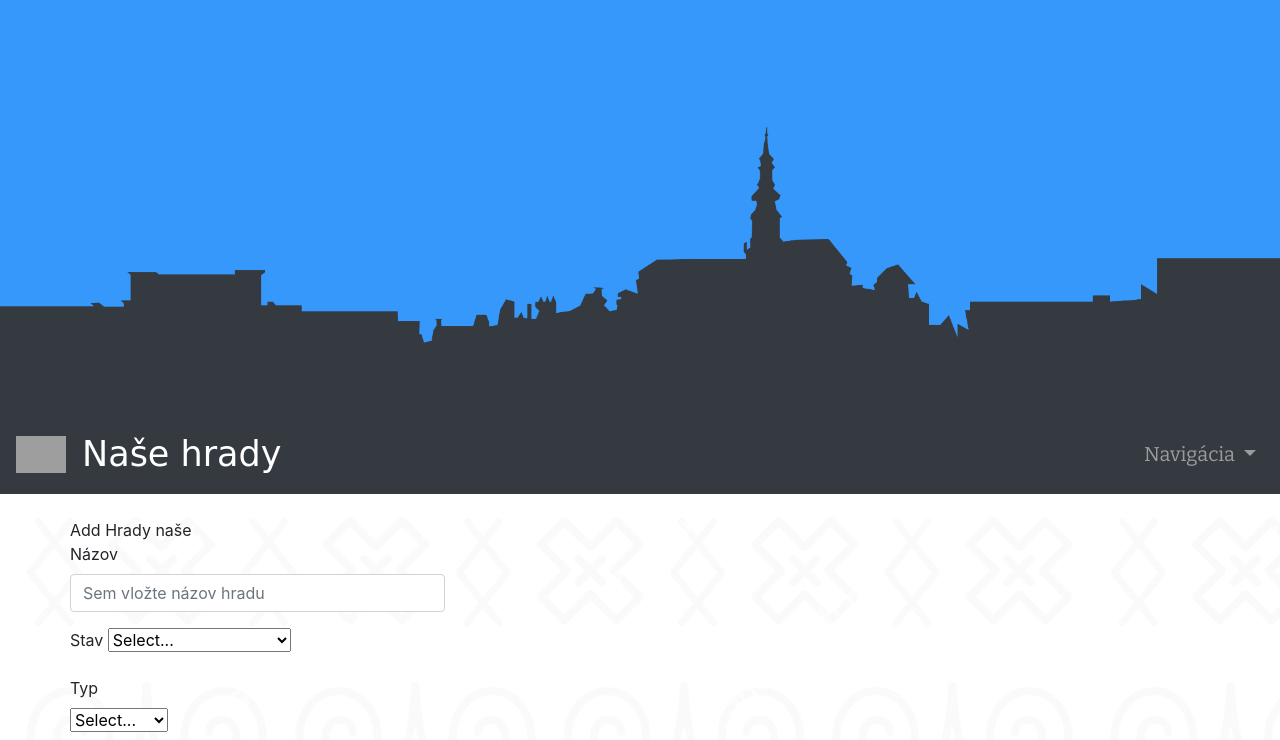
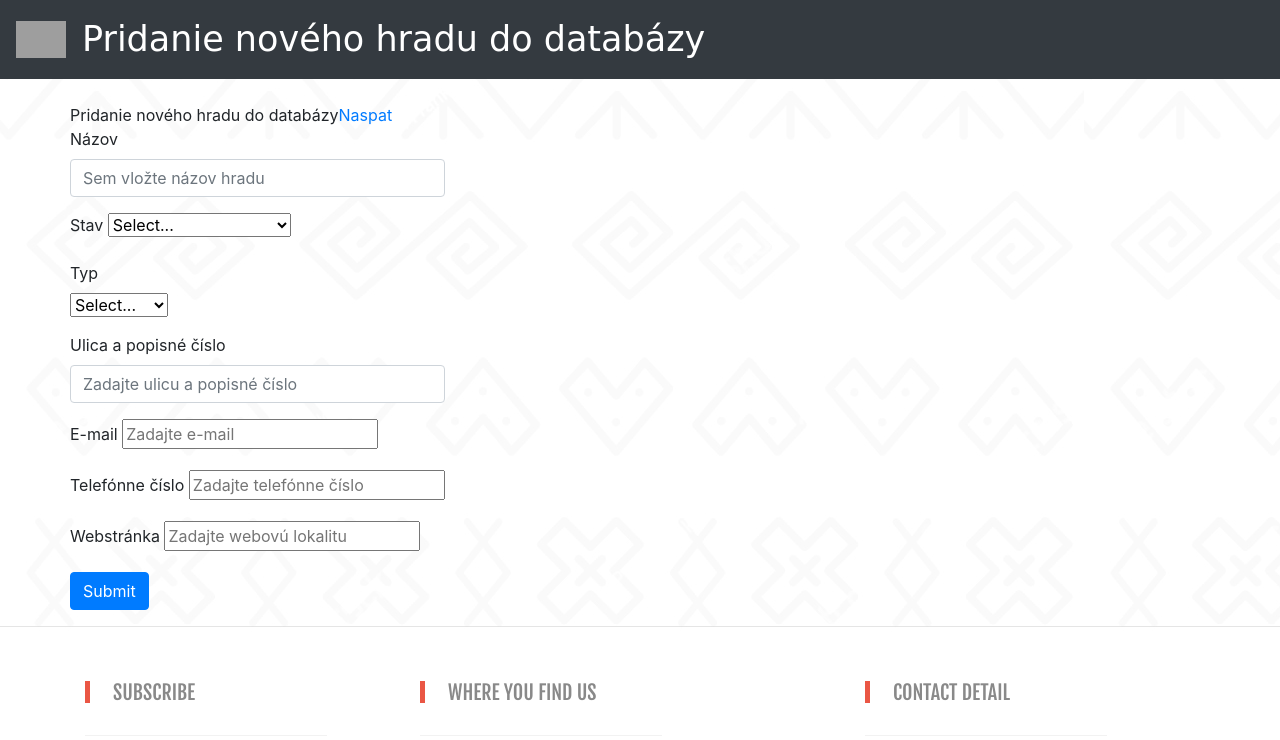
Before and after one commit to ksteflovic/hrady, a CodeIgniter app: page /projekty/index.php/home/add in a window 1280 px wide. Shown: the top 740 px of the page. Run offline with CodeIgniter, Linux system fonts and the light colour scheme; some libraries are stand-ins or nearby versions; some web fonts are replaced; grey boxes are pictures that could not be loaded.

Commit message:
Uz ide pagi + klik detail, view, add, delete

```diff
--- a/application/controllers/Home.php
+++ b/application/controllers/Home.php
@@ -127,15 +127,15 @@ class Home extends CI_Controller
         $data = array();
         if (!empty($id)) {
             $data['hrady'] = $this->Hrady_model->getRows($id);
+            $data['action'] = 'Detail hradu';
             //$data['title'] = $data['temperatures']['measurement_date'];
             //nahratie detailu zaznamu
-            $this->load->view('template/header');
-            $this->load->view('template/navigation');
-            $this->load->view('hrady/view');
+            $this->load->view('template/header', $data);
+            $this->load->view('template/navigateAEV', $data);
+            $this->load->view('hrady/view', $data);
             $this->load->view('template/footer');
         } else {
             redirect('/home');
-
         }
     }
 
@@ -177,10 +177,10 @@ class Home extends CI_Controller
         }
         $data['post'] = $postData;
         // $data['title'] = 'Create Temperature';
-        $data['action'] = 'Add';
+        $data['action'] = 'Pridanie nového hradu do databázy';
         //zobrazenie formulara pre vlozenie a editaciu dat
         $this->load->view('template/header', $data);
-        $this->load->view('template/navigation', $data);
+        $this->load->view('template/navigateAEV', $data);
         $this->load->view('hrady/add-edit', $data);
         $this->load->view('template/footer');
     }
@@ -226,9 +226,9 @@ again.';
         }
         $data['post'] = $postData;
         //$data['title'] = 'Update Temperature';
-        $data['action'] = 'Edit';
+        $data['action'] = 'Úprava existujúceho hradu';
         $this->load->view('template/header', $data);
-        $this->load->view('template/navigation', $data);
+        $this->load->view('template/navigateAEV', $data);
         $this->load->view('hrady/add-edit', $data);
         $this->load->view('template/footer');
     }
--- a/application/views/hrady/add-edit.php
+++ b/application/views/hrady/add-edit.php
@@ -12,9 +12,7 @@
     <div class="row">
         <div class="col-xs-12">
             <div class="panel panel-default">
-                <div class="panel-heading"><?php echo $action; ?>
-                    Hrady naše <a href="<?php echo site_url('hrady/'); ?>"
-                                 class="glyphicon glyphicon-arrow-left pull-right"></a></div>
+                <div class="panel-heading"><?php echo $action; ?><a href="<?php echo site_url('hrady/'); ?>">Naspat</a></div>
                 <div class="panel-body">
                     <form method="post" action="" class="form">
                         <div class="form-group">
--- a/application/views/hrady/view.php
+++ b/application/views/hrady/view.php
@@ -1,9 +1,7 @@
 <div class="container">
     <div class="row">
         <div class="panel panel-default">
-            <div class="panel-heading">Detaily o hrade <a href="<?php
-                echo site_url('home/'); ?>" class="glyphicon glyphicon-arrow-left
-pull-right"></a></div>
+            <div class="panel-heading"><a href="<?php echo site_url('home/'); ?>" >NAspat</a></div>
             <br>
             <br>
             <br>
--- a/application/views/template/header.php
+++ b/application/views/template/header.php
@@ -23,7 +23,16 @@
 
     <link rel="stylesheet" href="https://stackpath.bootstrapcdn.com/bootstrap/4.1.1/css/bootstrap.min.css" integrity="sha384-WskhaSGFgHYWDcbwN70/dfYBj47jz9qbsMId/iRN3ewGhXQFZCSftd1LZCfmhktB" crossorigin="anonymous">
 
-    <style>
+    <link rel="stylesheet" href="/vendor/bootstrap-combobox/css/bootstrap-combobox.css">
+
+    <script src="/vendor/bootstrap-combobox/js/bootstrap-combobox.js"></script>
+
+    <style type="text/css">
+        /* Adjust feedback icon position */
+        #productForm .selectContainer .form-control-feedback,
+        #productForm .inputGroupContainer .form-control-feedback {
+            right: -15px;
+        }
         .navbar-nav {
             flex-direction: row;
         }
--- /dev/null
+++ b/application/views/template/navigateAEV.php
@@ -0,0 +1,11 @@
+<!-- Az tu zacina navigation -->
+<nav class="navbar navbar-expand-sm bg-dark navbar-dark sticky-top">
+    <a class="navbar-brand" onclick="window.location.reload(true)" style="cursor: pointer">
+        <img src="https://s31.postimg.cc/inxp945l7/hrad_logo.png" alt="logo" style="width:50px;">
+    </a>
+    <ul class="navbar-nav">
+        <li class="nav-item">
+            <a class="navbar-brand" id="hlavny_nadpis_v_navbare3"><?php echo $action; ?></a>
+        </li>
+    </ul>
+</nav>
--- a/application/views/template/tabulka_hrady.php
+++ b/application/views/template/tabulka_hrady.php
@@ -51,13 +51,13 @@ defined('BASEPATH') OR exit('No direct script access allowed');
 </div>
 <script>
     function otvorView(id) {
-        window.open("home/view/"+id);
+        window.open("<?php echo site_url('home/view/')?>"+id,"_self");
     }
     function otvorUpravu(id) {
-        window.open("home/edit/"+id);
+        window.open("<?php echo site_url('home/edit/')?>"+id,"_self");
     }
     function otvorVymaz(id) {
-        window.open("home/delete/"+id);
+        window.open("<?php echo site_url('home/delete/')?>"+id,"_self");
     }
 </script>
 <!--
```
